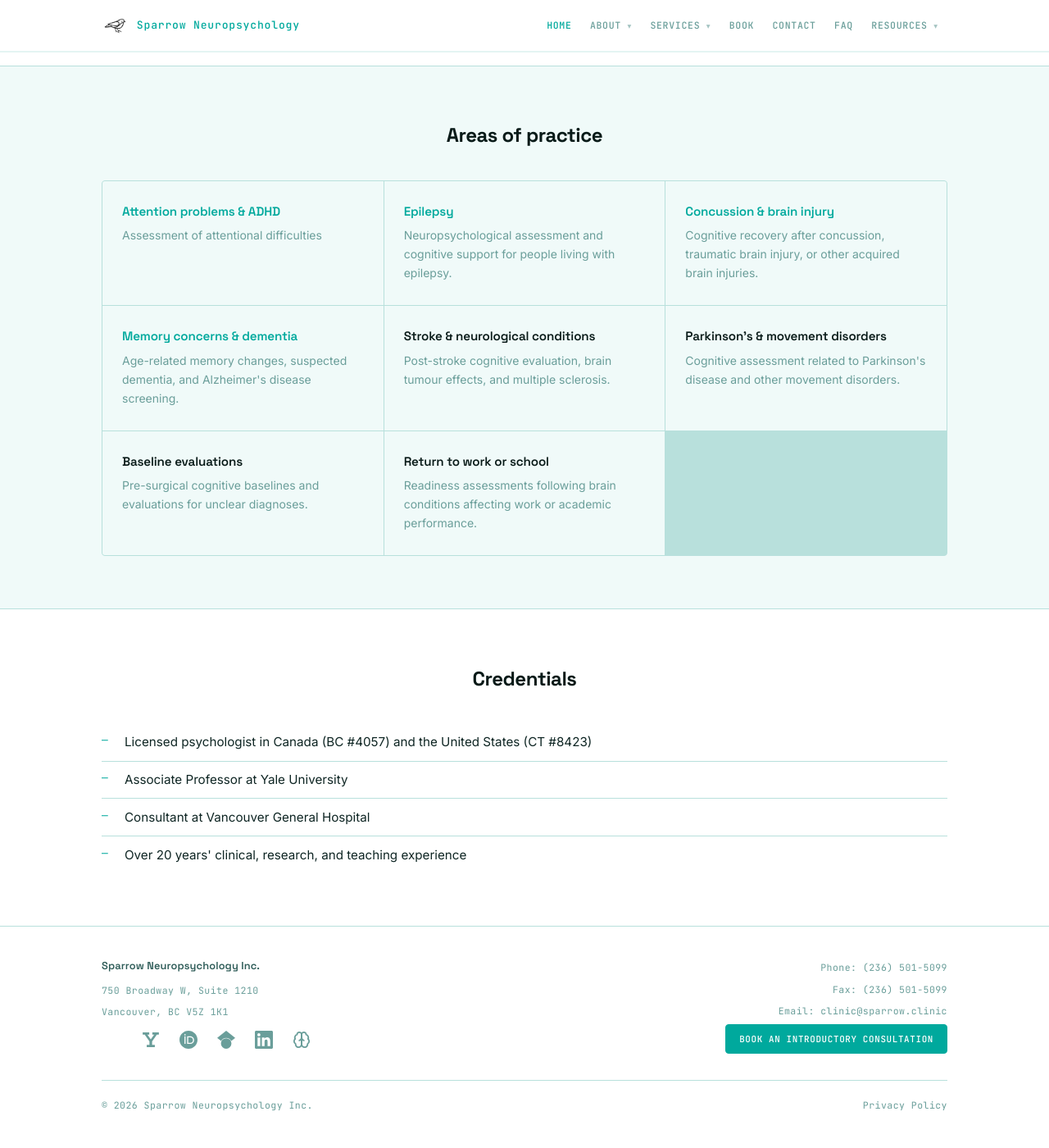
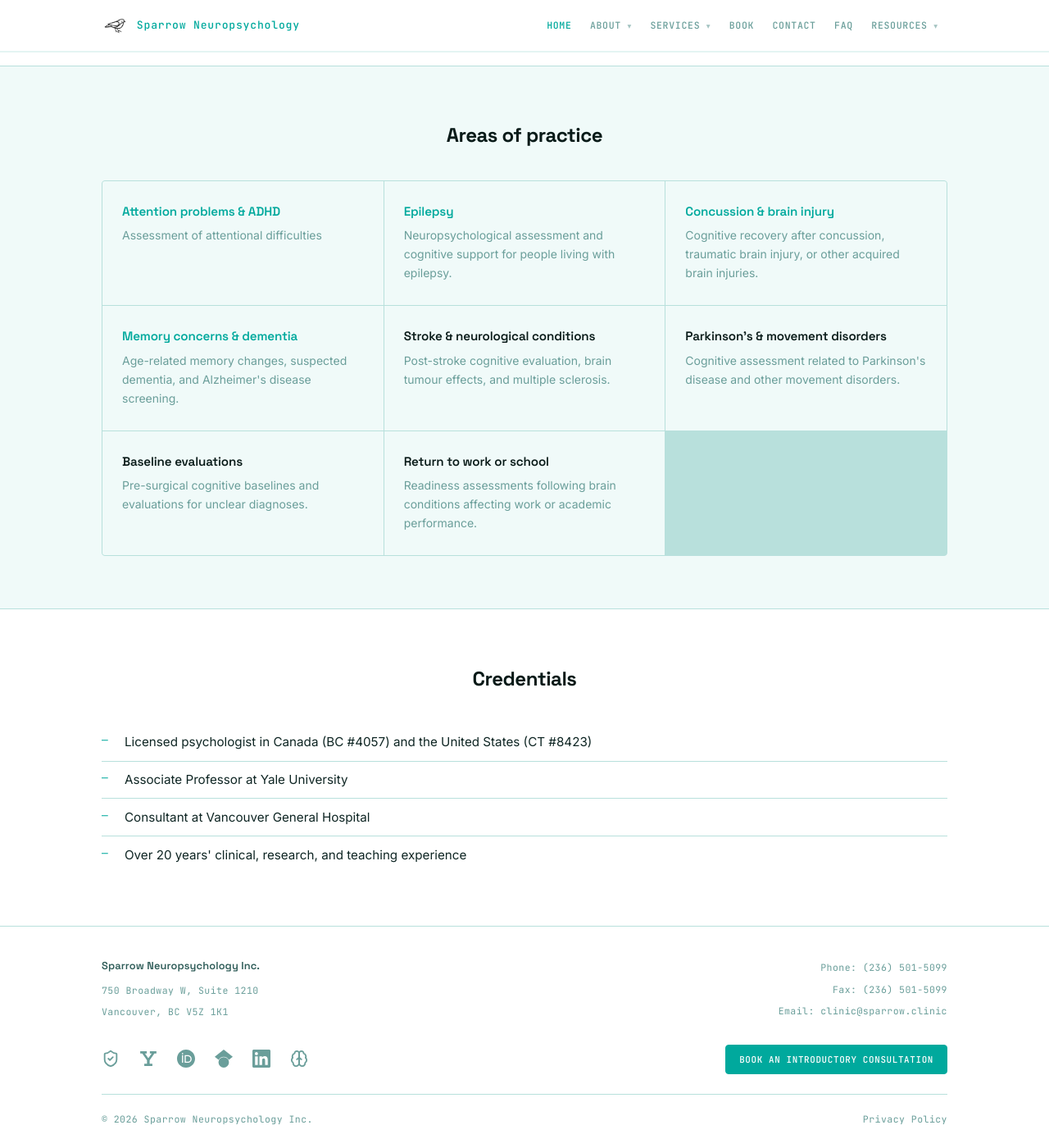
Before and after one commit to cfxb/sparrow-clinic, a Jekyll site: the page built from index.md, in a window 1280 px wide and 1400 px high, scrolled down 723 px. Shown: the whole window at 82% size. Built offline with Jekyll 4.4.1, drawn with Linux system fonts in a browser that asks for light colours.

Commit message:
footer: dedicated CTA row + restore CHCPBC shield-check icon
Two fixes per user request.

(1) CHCPBC icon — back to Lucide shield-check (outline stroke,
currentColor). The mask-based sparkles render correctly on the
server but the user is consistently seeing the previous icon and
asked for an explicit shield-with-check that matches the row's
monochrome behaviour. Inline SVG with stroke=currentColor inherits
the muted footer colour on rest and $warm orange on hover, same
as the other inline-SVG icons. The orphaned mask asset
(assets/images/profile-icons/chcpbc.svg) and the .icon-chcpbc CSS
rule are removed.

(2) Footer alignment — restructure into a dedicated bottom CTA
row. The icons row and the CTA button now live in a flex sibling
of the address grid above, instead of bottom-aligning inside two
separate grid columns.

Before: each grid column was a flex-column with margin-top: auto
on its bottom child. Both bottoms aligned but the visual heights
differed (icons ~22px, button ~36px), so icons sat at the bottom
edge of the button range rather than 'on the same line'.

After: .site-footer__cta-row uses flex with justify-content:
space-between and align-items: center on md+. Icons get aligned to
their vertical centre with the CTA button automatically. On the
left of the row the icons share the container's left edge
(.profiles-list--icons gets margin-left: -0.2rem to counter the
first link's left padding, so the visible icon edge aligns with
the address text above).

Mobile: the CTA row stacks vertically (flex-direction: column,
gap 1rem) instead of trying to fit both elements side-by-side on
narrow screens.

The /book/ edge case (CTA conditionally omitted) is now naturally
handled — the row contains just the icons, left-aligned, no
awkward bottom-floating layout.

Co-Authored-By: Claude Opus 4.7 (1M context) <noreply@anthropic.com>

```diff
--- a/_includes/footer.html
+++ b/_includes/footer.html
@@ -7,9 +7,19 @@
           <p>{{ site.data.contact.address }}</p>
           <p>{{ site.data.contact.city }}, {{ site.data.contact.province }} {{ site.data.contact.postal }}</p>
         </div>
-        <ul class="site-footer__profiles-list site-footer__profiles-list--icons" aria-label="Professional profiles">
+      </div>
+      <div class="site-footer__right">
+        <div class="site-footer__contact">
+          <p>Phone: <a href="tel:{{ site.data.contact.phone_link }}">{{ site.data.contact.phone }}</a></p>
+          <p>Fax: {{ site.data.contact.fax }}</p>
+          <p>Email: <a href="mailto:{{ site.data.contact.email }}?subject=Assessment%20enquiry">{{ site.data.contact.email }}</a></p>
+        </div>
+      </div>
+    </div>
+    <div class="site-footer__cta-row">
+      <ul class="site-footer__profiles-list site-footer__profiles-list--icons" aria-label="Professional profiles">
         <li><a href="https://chcpbcp.alinityapp.com/Client/PublicDirectory/Registrant/5743f595-0a9b-ef11-b035-000d3a844429" target="_blank" rel="me noopener" aria-label="CHCPBC (BC psychology register)" title="CHCPBC (BC psychology register)">
-          <span class="icon-mask icon-chcpbc" aria-hidden="true"></span>
+          <svg xmlns="http://www.w3.org/2000/svg" width="22" height="22" viewBox="0 0 24 24" fill="none" stroke="currentColor" stroke-width="2" stroke-linecap="round" stroke-linejoin="round" aria-hidden="true"><path d="M20 13c0 5-3.5 7.5-7.66 8.95a1 1 0 0 1-.67-.01C7.5 20.5 4 18 4 13V6a1 1 0 0 1 1-1c2 0 4.5-1.2 6.24-2.72a1.17 1.17 0 0 1 1.52 0C14.51 3.81 17 5 19 5a1 1 0 0 1 1 1z"/><path d="m9 12 2 2 4-4"/></svg>
           <span class="sr-only">CHCPBC (BC psychology register)</span>
         </a></li>
         <li><a href="https://medicine.yale.edu/profile/christopher-benjamin/" target="_blank" rel="me noopener" aria-label="Yale School of Medicine" title="Yale School of Medicine">
@@ -32,20 +42,12 @@
           <svg xmlns="http://www.w3.org/2000/svg" width="22" height="22" viewBox="0 0 24 24" fill="none" stroke="currentColor" stroke-width="2" stroke-linecap="round" stroke-linejoin="round" aria-hidden="true"><path d="M12 5a3 3 0 1 0-5.997.125 4 4 0 0 0-2.526 5.77 4 4 0 0 0 .556 6.588A4 4 0 1 0 12 18Z"/><path d="M12 5a3 3 0 1 1 5.997.125 4 4 0 0 1 2.526 5.77 4 4 0 0 1-.556 6.588A4 4 0 1 1 12 18Z"/><path d="M15 13a4.5 4.5 0 0 1-3-4 4.5 4.5 0 0 1-3 4"/></svg>
           <span class="sr-only">Psychology Today</span>
         </a></li>
-        </ul>
+      </ul>
+      {% unless page.url == '/book/' %}
+      <div class="site-footer__cta-row-cta">
+        {% include cta-phone.html %}
       </div>
-      <div class="site-footer__right">
-        <div class="site-footer__contact">
-          <p>Phone: <a href="tel:{{ site.data.contact.phone_link }}">{{ site.data.contact.phone }}</a></p>
-          <p>Fax: {{ site.data.contact.fax }}</p>
-          <p>Email: <a href="mailto:{{ site.data.contact.email }}?subject=Assessment%20enquiry">{{ site.data.contact.email }}</a></p>
-        </div>
-        {% unless page.url == '/book/' %}
-        <div class="mt-2">
-          {% include cta-phone.html %}
-        </div>
-        {% endunless %}
-      </div>
+      {% endunless %}
     </div>
     <div class="site-footer__bottom">
       <span>&copy; {{ 'now' | date: "%Y" }} {{ site.data.contact.name }}</span>
--- a/_sass/_footer.scss
+++ b/_sass/_footer.scss
@@ -17,14 +17,10 @@
 .site-footer__inner {
   display: grid;
   gap: 2rem;
-  margin-bottom: 2rem;
+  margin-bottom: 1.5rem;
 
   @media (min-width: $bp-md) {
     grid-template-columns: 1fr 1fr;
-
-    // Make each column a flex column so margin-top: auto on a child
-    // can push the icons / CTA to the bottom of the (stretched) row.
-    > div { display: flex; flex-direction: column; }
   }
 }
 
@@ -47,17 +43,36 @@
   @media (min-width: $bp-md) {
     text-align: right;
     justify-self: end;
+  }
+}
 
-    // Push the CTA wrapper to the bottom of the column so it lines
-    // up vertically with the profile-icons row on the left.
-    > .mt-2 { margin-top: auto; }
+// CTA row sits as a sibling of the address grid above. Icons left,
+// button right, both vertically centred on the row's cross-axis —
+// so they read as 'on the same line'. Icons are left-aligned to the
+// container edge, matching the address text above them.
+.site-footer__cta-row {
+  display: flex;
+  flex-direction: column;
+  gap: 1rem;
+  margin-bottom: 1.5rem;
+
+  @media (min-width: $bp-md) {
+    flex-direction: row;
+    justify-content: space-between;
+    align-items: center;
   }
+}
+
+.site-footer__cta-row-cta {
+  // The CTA wrapper just exists to align with the icons row in the
+  // flex parent. No further styling needed; the .btn inside handles
+  // its own visual treatment.
 }
 
 .site-footer__profiles-list {
   list-style: none;
   padding: 0;
-  margin: 1.5rem 0 0;
+  margin: 0;
   display: flex;
   flex-wrap: wrap;
   gap: 0.55rem 1.4rem;
@@ -70,17 +85,15 @@
 
     &:hover { color: $warm; }
   }
-
-  // On md+, push to the bottom of the left column so the icon row
-  // sits on the same line as the CTA button on the right.
-  @media (min-width: $bp-md) {
-    margin-top: auto;
-  }
 }
 
 .site-footer__profiles-list--icons {
   align-items: center;
   gap: 0.5rem 1.1rem;
+  // Negative left margin offsets the first link's left padding so
+  // the first icon's visual edge aligns with the container's left
+  // edge — and therefore with the address text above it.
+  margin-left: -0.2rem;
 
   a {
     display: inline-flex;
@@ -108,11 +121,6 @@
           mask-size: contain;
 }
 
-.icon-chcpbc {
-  -webkit-mask-image: url('/assets/images/profile-icons/chcpbc.svg');
-          mask-image: url('/assets/images/profile-icons/chcpbc.svg');
-}
-
 .icon-yale {
   -webkit-mask-image: url('/assets/images/profile-icons/yale.svg');
           mask-image: url('/assets/images/profile-icons/yale.svg');
```
Also changed, not shown: assets/images/profile-icons/chcpbc.svg (deleted).
